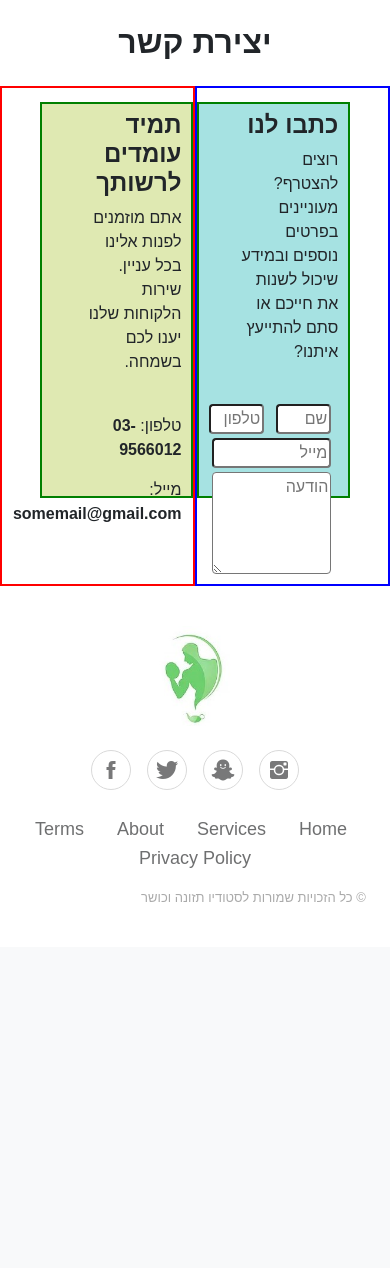
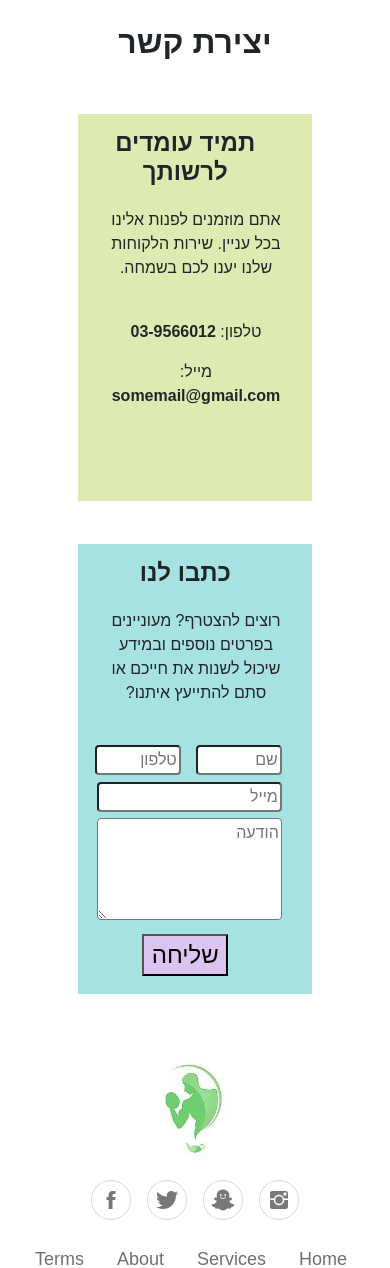
Before and after one commit to edenaa25/sadna, a PHP site: page /contact.html in a window 390 px wide. Shown: the part 96-1364 px from the top of the page. Before the commit the page ends 998 px from the top, so only its background shows below. Run offline with PHP 8.4, Linux system fonts and the light colour scheme; some libraries are stand-ins or nearby versions.

Commit message:
finish contact

```diff
--- a/Unregistered_user/CSS/contact.css
+++ b/Unregistered_user/CSS/contact.css
@@ -30,27 +30,23 @@ p{
 .s{
     width: 40%;
     display: inline ;
-    border: 2px solid black;
 }
 aside{
     float: left;
     width: 50%;
-    border: 2px solid red;
     height: 500px;
 }
 .main{
     float: left;
     width: 50%;
     height: 500px;
-    border: 2px solid blue;
 }
 section{
     width: 80%;
-    height: 80%;
+    height: 90%;
     margin-top: 7%;
     padding-top: 4%;
     padding-right: 5%;
-    border: 2px solid green;
 }
 .left{
     float: left;
@@ -60,3 +56,29 @@ section{
     float: right;
     background-color: rgb(223, 233, 178);
 }
+.button2{
+	background-color:rgb(220, 196, 240);
+	font-size:x-large;
+    text-align: center;
+    max-width: 5cm;
+	width: 40%;
+}
+.center{
+    text-align: center;
+}
+
+@media only screen and (max-width: 880px){
+    section > h4{text-align: center; margin-bottom: 10%; }
+    section > p{text-align: center; width: 90%; }
+    section > form > h4{text-align: center; margin-bottom: 10%; }
+    section > form > p{text-align: center; width: 90%; }
+
+}
+
+@media only screen and (max-width: 770px){
+    .main {width: 100%; clear: both;}
+    aside {width: 100%; clear: both; height: 430px;}
+    section {width: 60%; margin-right: 20%; margin-left: 20%; text-align: center;}
+
+
+}
--- a/Unregistered_user/contact.html
+++ b/Unregistered_user/contact.html
@@ -43,6 +43,9 @@
                 <input class="whole" type="email" id="email" name="email" placeholder="מייל">
                 <textarea class="whole" name="message" id="message" cols="5" rows="4" placeholder="הודעה"></textarea>
 
+                <div class="center">
+                    <input type="submit" class="button2" value="שליחה">
+                </div>
             </form>
         </section>
     </main>
```
